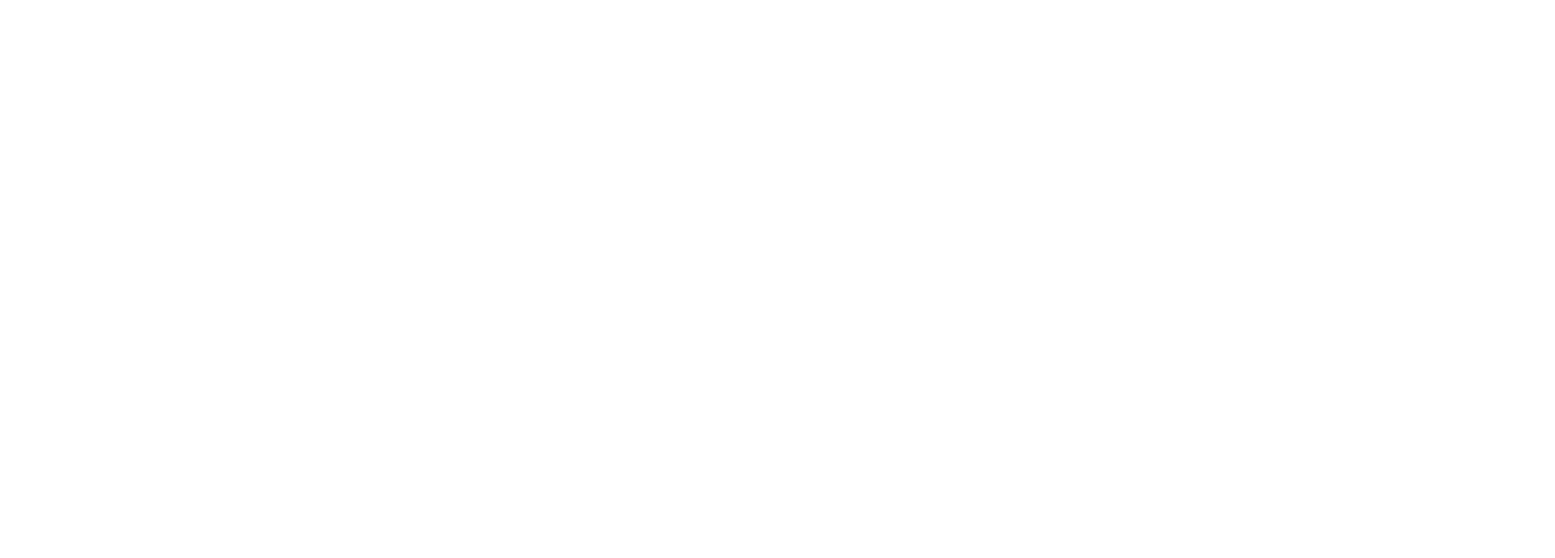
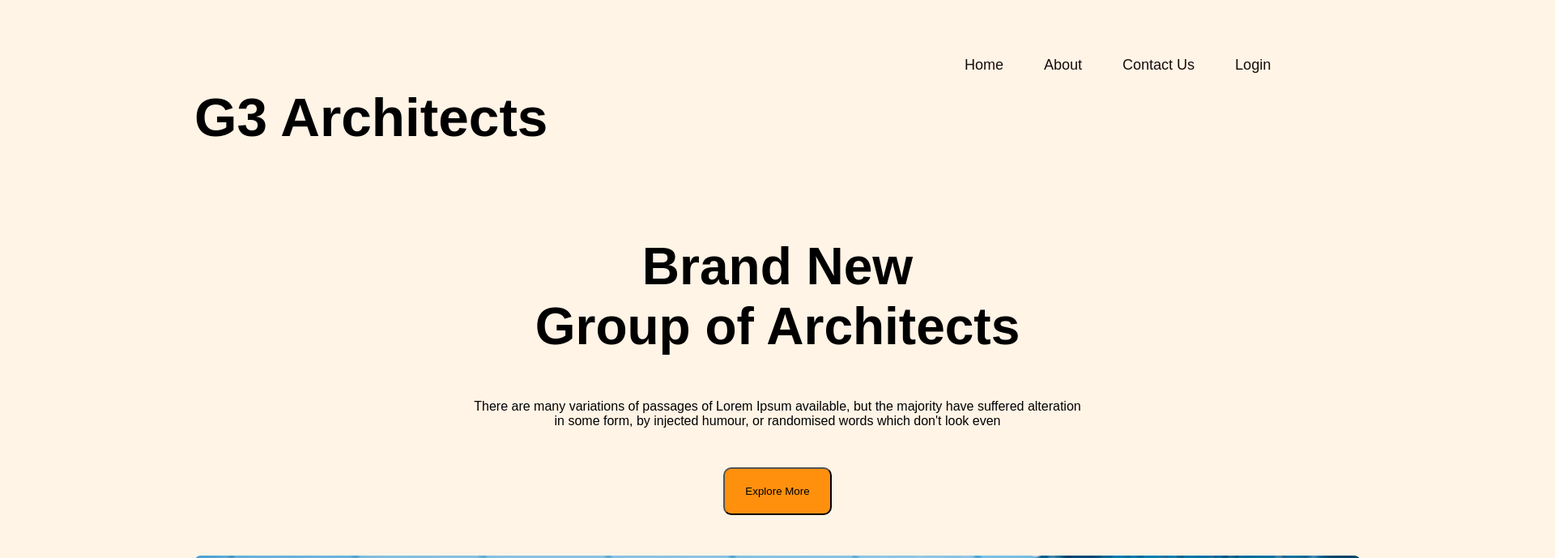
Before and after one commit to sawonhossain34/assignment-2, a plain HTML site: page index.html in a window 1280 px wide. Shown: the top 689 px of the page at 81% size, 1920 px wide, since content can reach past the window. Drawn offline with Linux system fonts and the light colour scheme.

Commit message:
header section complte

```diff
--- a/index.html
+++ b/index.html
@@ -4,12 +4,58 @@
     <meta charset="UTF-8">
     <meta http-equiv="X-UA-Compatible" content="IE=edge">
     <meta name="viewport" content="width=device-width, initial-scale=1.0">
+    <!-- google font work sans -->
+    <link rel="preconnect" href="https://fonts.googleapis.com">
+<link rel="preconnect" href="https://fonts.gstatic.com" crossorigin>
+<link href="https://fonts.googleapis.com/css2?family=Open+Sans:ital,wght@0,300;1,300&display=swap" rel="stylesheet">
     <title>Assignment</title>
+    <!-- style css link -->
     <link rel="stylesheet" href="styles/style.css">
 </head>
 <body>
-    <header></header>
-    <main></main>
+    <!-- header section start -->
+    <header>
+        <!-- nav start -->
+        <nav>
+            <div class="architects">
+                <h2>G3 Architects</h2>
+            </div>
+            <div class="manu-ber">
+                <div class="manu-list"> <a href="">Home</a>
+                </div>
+                <div class="manu-list"> <a href="">About</a>
+                </div>
+                <div class="manu-list"> <a href="">Contact Us</a> </div>
+                <div class="manu-list"> <a href="">Login</a>
+                </div>
+            </div>
+        </nav>
+        <!-- nav end -->
+        <div class="banner-container">
+            <div class="banner"><h2 class="banner-title">Brand New <br> Group of Architects </h2>
+
+                <p class="banner-discription">There are many variations of passages of Lorem Ipsum available, but the majority have suffered alteration <br> in some form, by injected humour, or randomised words which don't look even</p>
+
+                <div><button class="banner-button">Explore More</button></div>
+            </div>
+                <div class="banner-img"><img src="images/banner.png" alt=""></div>
+        </div>
+    </header>
+    <main>
+        <section>
+            <div>
+                <div><img src="images/team1.png" alt=""></div>
+                <div><img src="images/team2.png" alt=""></div>
+                <div><img src="images/team3.png" alt=""></div>
+                <div><img src="images/team4.png" alt=""></div>
+            </div>
+            <div>
+                <h3>Quick list of Our Features</h3>
+                <p>There are many variations of passages of Lorem Ipsum available, but the majority have suffered alteration in some form, by injected humour, or randomised words which don't look even</p>
+                <button>Explore More</button>
+            </div>
+        </section>
+    </main>
     <footer></footer>
 </body>
 </html>
--- a/styles/style.css
+++ b/styles/style.css
@@ -0,0 +1,67 @@
+body{margin: 0;
+    padding: 0;
+    font-family: 'work Sans', sans-serif;
+
+}
+/* header style starts */
+header{
+    width: 1920px;
+    height: 1400px;
+    background:  rgba(255, 144, 14, 0.1);
+}
+/* nav style start */
+nav{
+    display: flex;
+    justify-content: space-between;
+    text-align: center;
+}
+.architects{
+    font-size: 45px;
+    margin-top:50px;
+    margin-left:240px;
+}
+.manu-ber{
+    display: flex;
+    flex-direction: row;
+    gap:50px;
+    margin-top:70px;
+    margin-right:228px;
+    width: 501px;
+    height: 26px;
+    font-size:18px;
+}
+.manu-ber a{
+text-decoration: none;
+color:rgb(22, 12, 12);
+}
+/* nav style end */
+/* banner style start */
+.banner-container{
+    display:flex;
+    flex-direction: column;
+    justify-content: center;
+    align-items: center;
+}
+.banner{
+}
+.banner-title{
+    font-size: 64px;
+    text-align: center;
+}
+.banner-discription{
+    text-align: center;
+}
+.banner-button{
+    background-color:#FF900E;
+    margin:32px 870px 50px;
+    padding: 20px 25px;
+    border-radius: 10px;
+}
+.banner-img{
+    margin-bottom: 45px;
+}
+/* banner style end */
+/***************
+header style end
+ ****************/
+/* main section style start */
```
